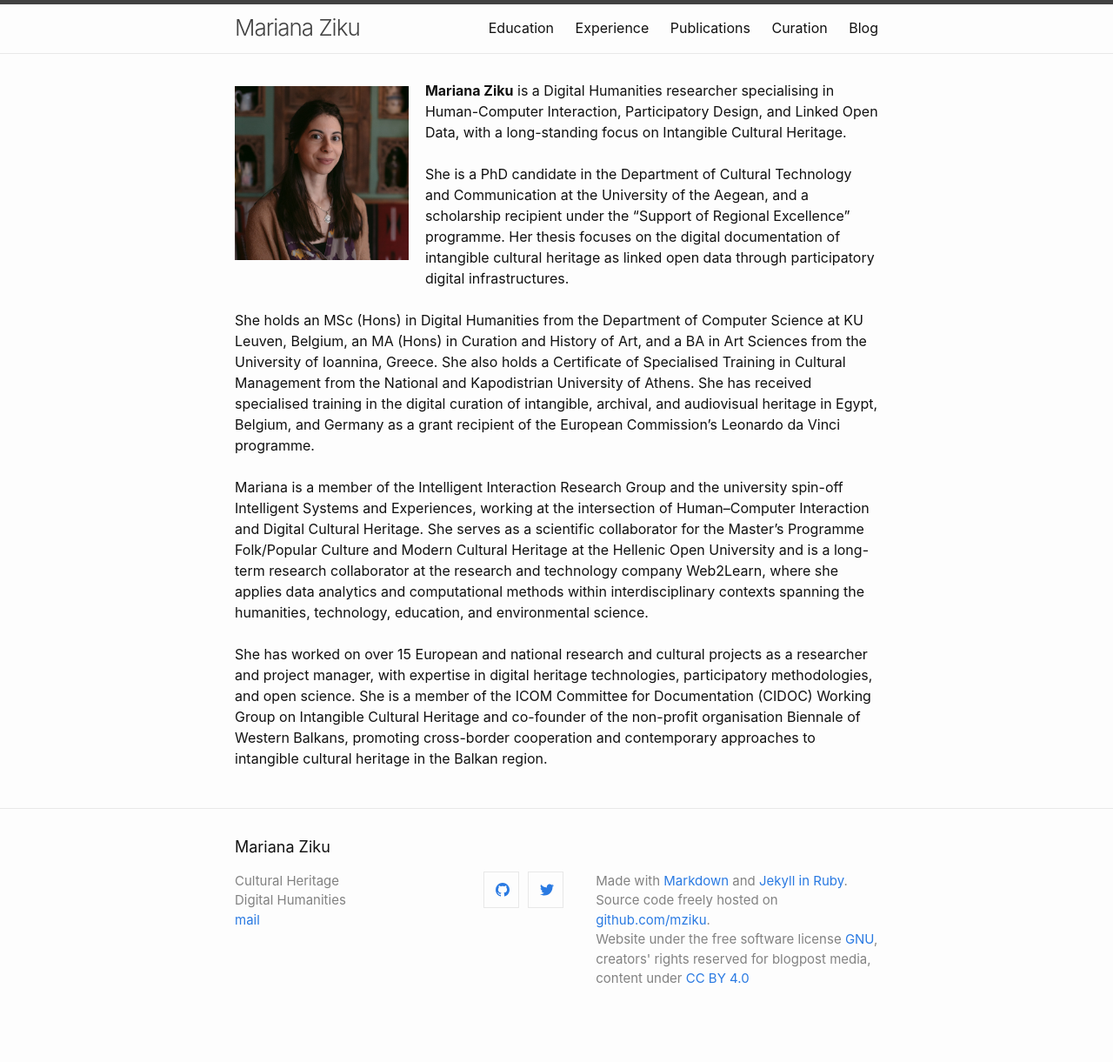
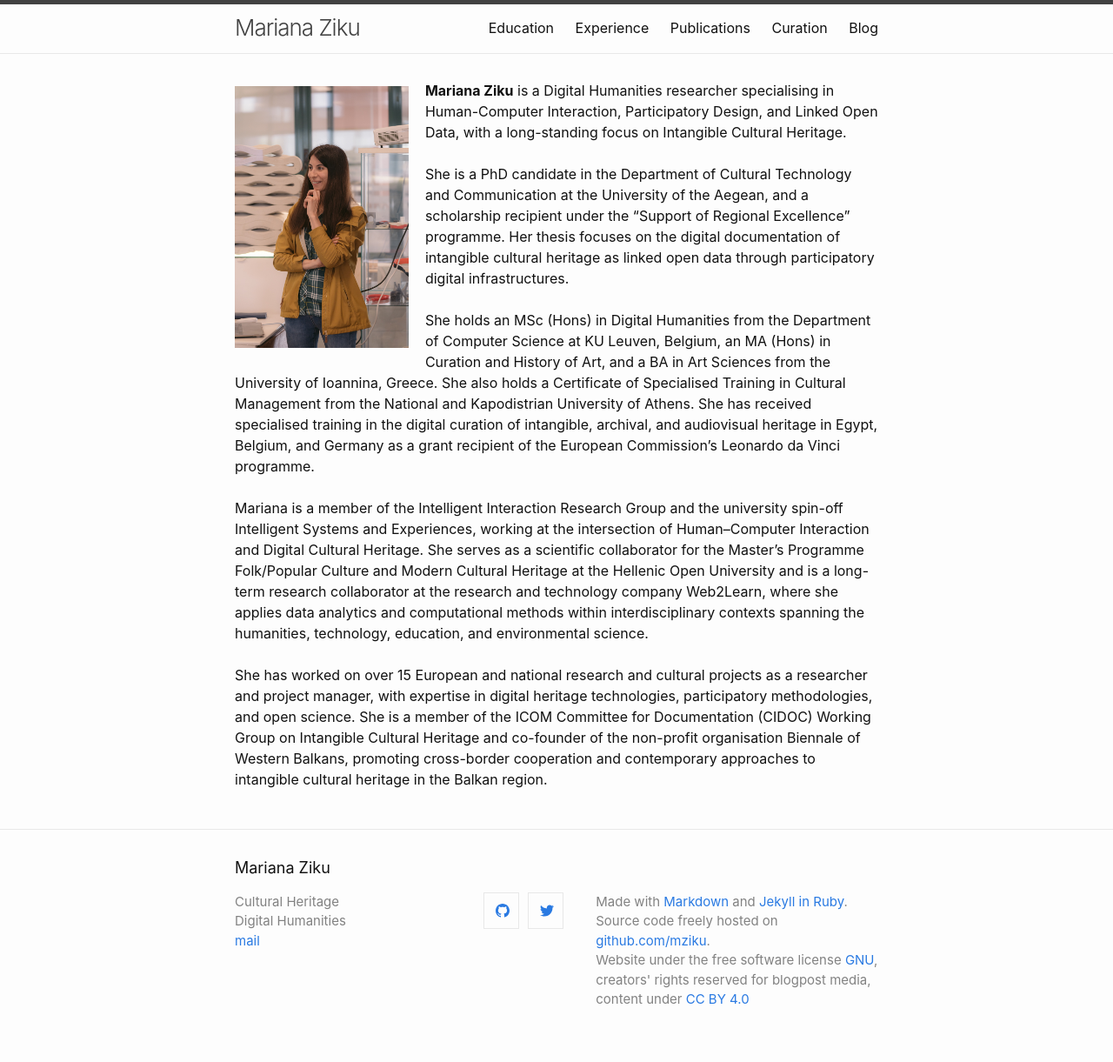
Before and after one commit to mziku/mziku.github.io, a Jekyll site: the page built from index.md, in a window 1280 px wide. Shown: the whole page at 87% size. Built offline with Jekyll 4.4.1, drawn with Linux system fonts in a browser that asks for light colours; our own code applies the rules of GitHub Pages for plain Markdown files; before the commit the page ends 1197 px from its top, so only the background shows below that.

Commit message:
photo.md

```diff
--- a/index.md
+++ b/index.md
@@ -1,4 +1,4 @@
-<p style="float: left;"><img src="https://mziku.github.io/images/mariana-ziku-pr.jpg" style="float:left; margin-top:2mm; margin-right:5mm; margin-left:5;" alt="mariana-ziku-profile-picture" width="200" height="auto"></p>
+<p style="float: left;"><img src="https://mziku.github.io/images/mariana-ziku-photo.jpg" style="float:left; margin-top:2mm; margin-right:5mm; margin-left:5;" alt="mariana-ziku-profile-picture" width="200" height="auto"></p>
 **Mariana Ziku** is a Digital Humanities researcher specialising in Human-Computer Interaction, Participatory Design, and Linked Open Data, with a long-standing focus on Intangible Cultural Heritage.
 <br>
 <br>
```
